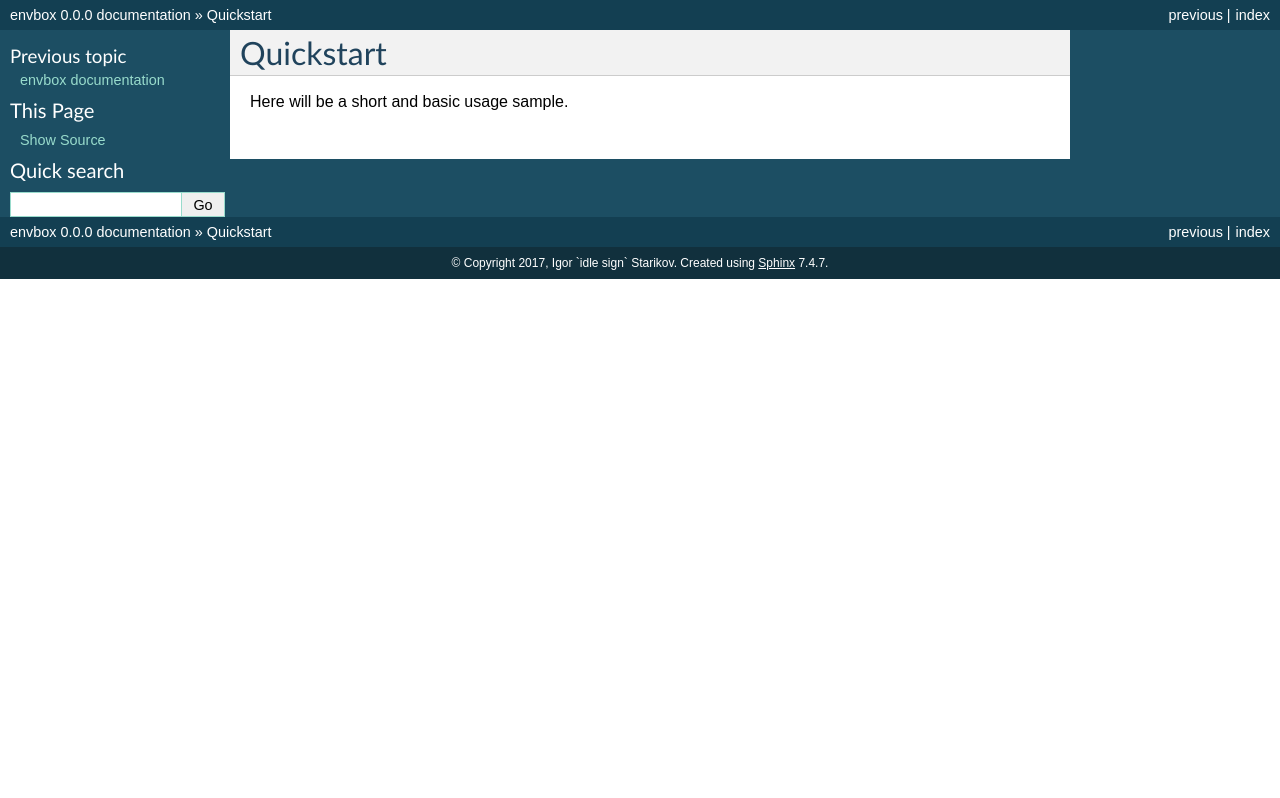
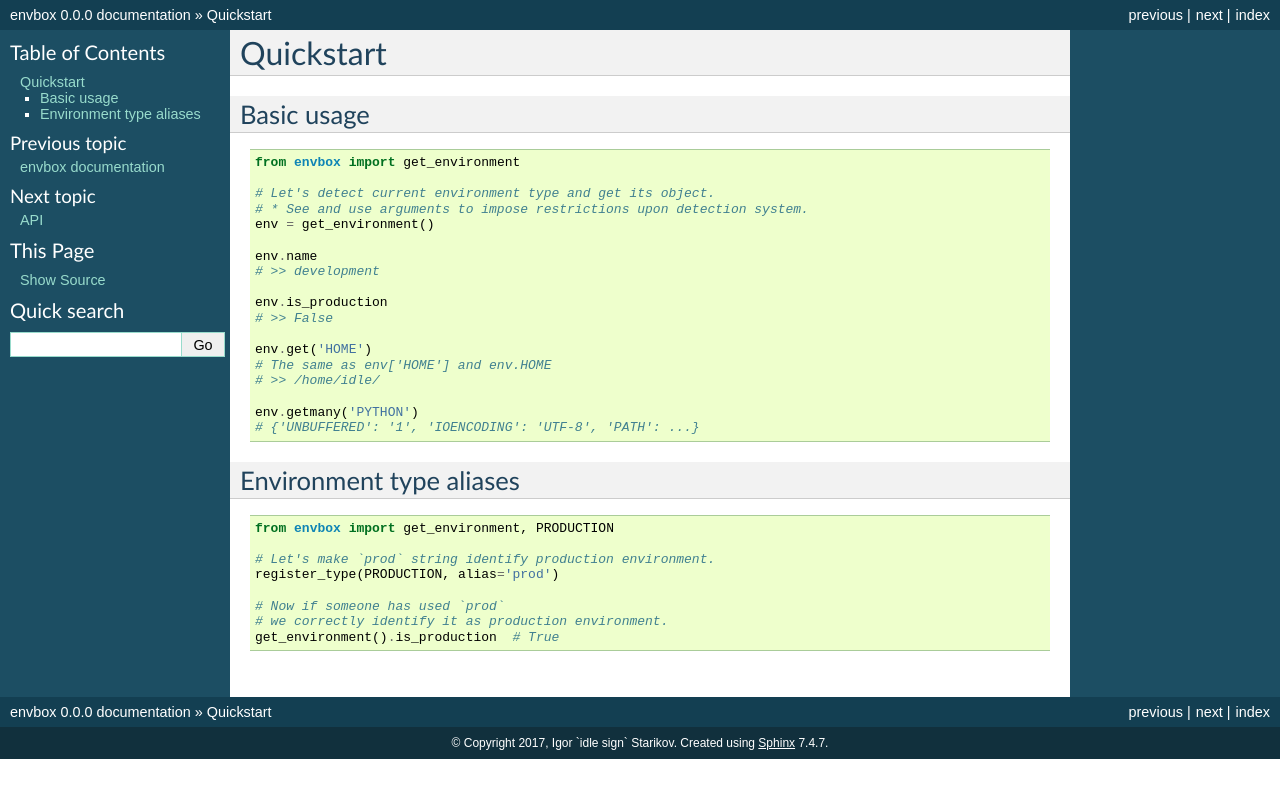
Before and after one commit to idlesign/envbox, a Sphinx documentation site: the page built from docs/source/quickstart.rst, in a window 1280 px wide. Shown: the top 798 px of the page. Built offline with Sphinx 7.4.7, drawn with Linux system fonts in a browser that asks for light colours.

Commit message:
Docs updated.

```diff
--- a/docs/source/quickstart.rst
+++ b/docs/source/quickstart.rst
@@ -1,4 +1,42 @@
 Quickstart
 ==========
 
-Here will be a short and basic usage sample.
+
+Basic usage
+~~~~~~~~~~~
+
+.. code-block:: python
+
+    from envbox import get_environment
+
+    # Let's detect current environment type and get its object.
+    # * See and use arguments to impose restrictions upon detection system.
+    env = get_environment()
+
+    env.name
+    # >> development
+
+    env.is_production
+    # >> False
+
+    env.get('HOME')
+    # The same as env['HOME'] and env.HOME
+    # >> /home/idle/
+
+    env.getmany('PYTHON')
+    # {'UNBUFFERED': '1', 'IOENCODING': 'UTF-8', 'PATH': ...}
+
+
+Environment type aliases
+~~~~~~~~~~~~~~~~~~~~~~~~
+
+.. code-block:: python
+
+    from envbox import get_environment, PRODUCTION
+
+    # Let's make `prod` string identify production environment.
+    register_type(PRODUCTION, alias='prod')
+
+    # Now if someone has used `prod`
+    # we correctly identify it as production environment.
+    get_environment().is_production  # True
```
Also changed, not shown: README.rst (+31 -1 lines), docs/source/api.rst (added, +26 -0 lines), docs/source/index.rst (+7 -2 lines).
